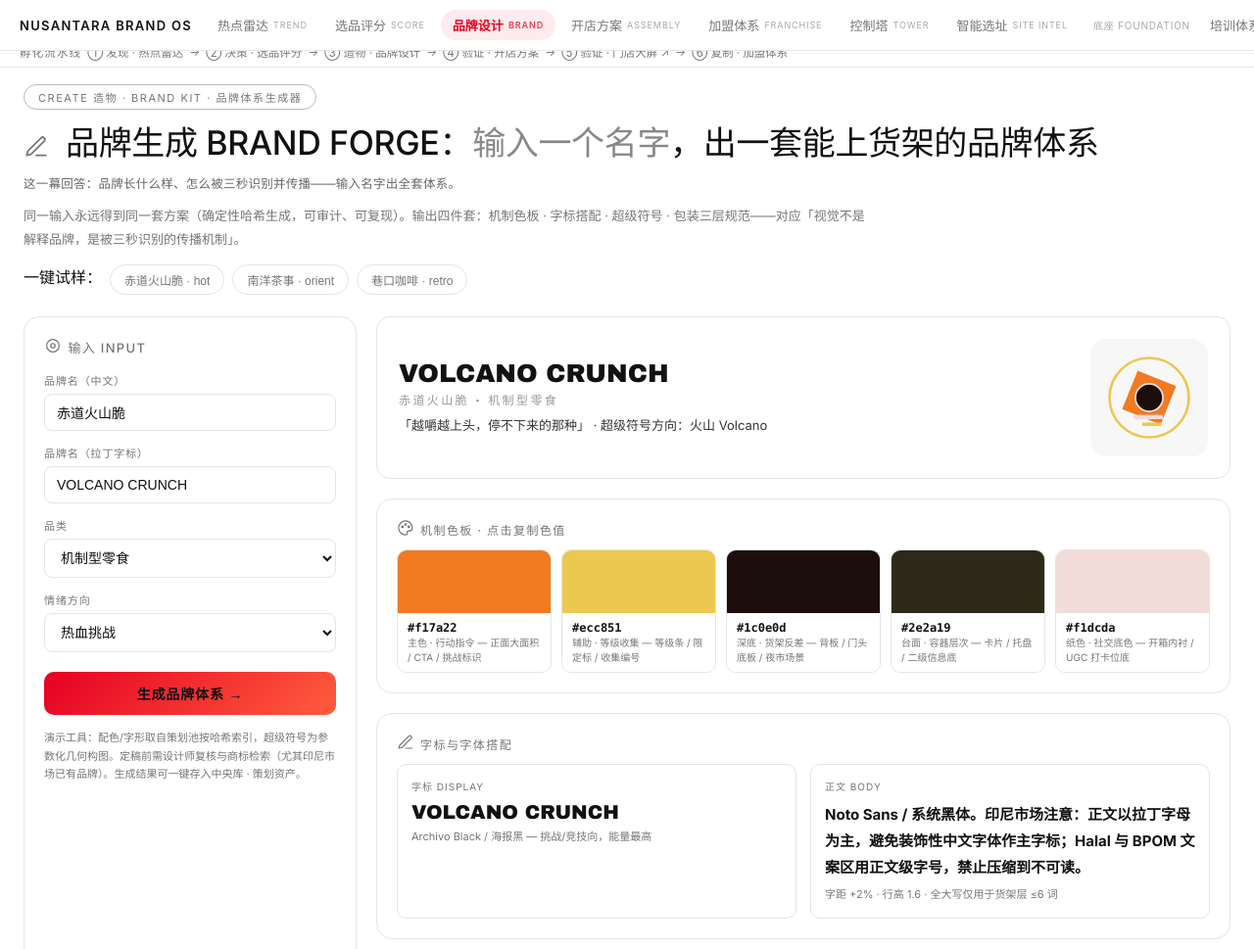
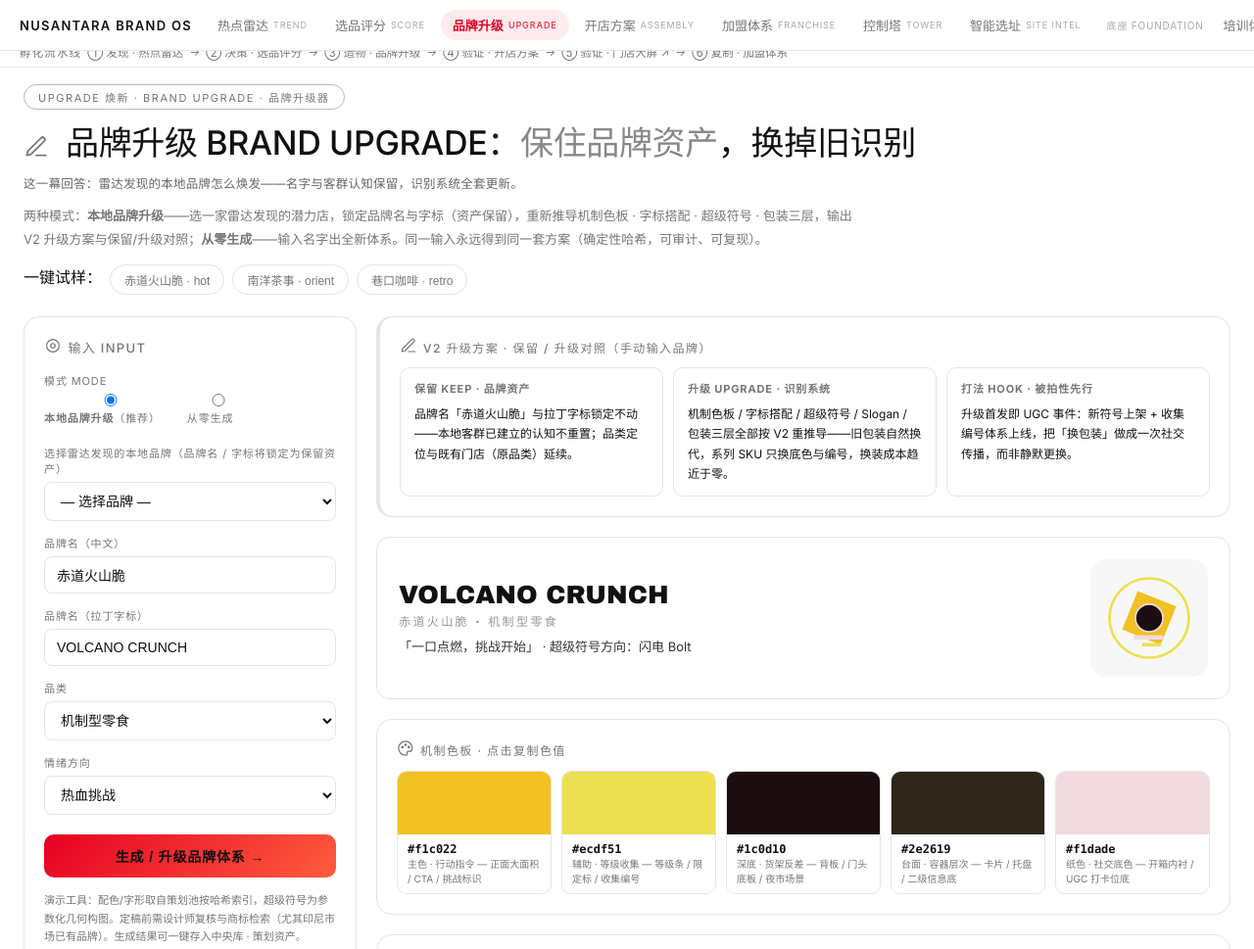
Before and after one commit to vfvincentwong2026/nusantara-brand-os, a plain HTML site: page web/brandkit/index.html in a window 1280 px wide. Shown: the top 969 px of the page at 98% size. Drawn offline with Linux system fonts and the light colour scheme.

Commit message:
品牌设计→品牌升级：本地品牌V2升级模式（雷达店铺接入+保留/升级对照），全站改名

```diff
--- a/web/brandkit/index.html
+++ b/web/brandkit/index.html
@@ -7,7 +7,7 @@
 <link rel="preconnect" href="https://fonts.googleapis.com">
 <link rel="preconnect" href="https://fonts.gstatic.com" crossorigin>
 <link href="https://fonts.googleapis.com/css2?family=Fraunces:opsz,wght@9..144,500;9..144,600&family=Inter:wght@400;500;600;700;800&family=IBM+Plex+Mono:wght@400;500&display=swap" rel="stylesheet">
-<title>品牌生成 · 输入名字，出一套可落地品牌体系 | Nusantara Brand OS</title>
+<title>品牌升级 · 本地品牌识别系统更新 / 从零生成 | Nusantara Brand OS</title>
 <style>
   * { margin:0; padding:0; box-sizing:border-box; }
   body { background:#ffffff; color:#111111; font-family:'Segoe UI',system-ui,'Microsoft YaHei',sans-serif; min-height:100dvh; }
@@ -80,7 +80,7 @@
   <a href="/" style="color:var(--paper);font-weight:600;letter-spacing:.1em;margin-right:10px;text-decoration:none;flex:0 0 auto;">NUSANTARA BRAND OS</a>
   <a class="nl" data-p="trend" href="/trend/">热点雷达<span class="nle">TREND</span></a>
   <a class="nl" data-p="launch" href="/launch/">选品评分<span class="nle">SCORE</span></a>
-  <a class="nl" data-p="brandkit" href="/brandkit/">品牌设计<span class="nle">BRAND</span></a>
+  <a class="nl" data-p="brandkit" href="/brandkit/">品牌升级<span class="nle">UPGRADE</span></a>
   <a class="nl" data-p="assembly" href="/assembly/">开店方案<span class="nle">ASSEMBLY</span></a>
   <a class="nl" data-p="franchise" href="/franchise/">加盟体系<span class="nle">FRANCHISE</span></a>
   <a class="nl" data-p="tower" href="/tower/">控制塔<span class="nle">TOWER</span></a>
@@ -95,7 +95,7 @@
   <span style="letter-spacing:.1em;">孵化流水线</span>
   <a href="/trend/" data-s="/trend/" style="color:#767676;text-decoration:none;">① 发现 · 热点雷达</a><span>→</span>
 <a href="/launch/" data-s="/launch/" style="color:#767676;text-decoration:none;">② 决策 · 选品评分</a><span>→</span>
-<a href="/brandkit/" data-s="/brandkit/" style="color:#767676;text-decoration:none;">③ 造物 · 品牌设计</a><span>→</span>
+<a href="/brandkit/" data-s="/brandkit/" style="color:#767676;text-decoration:none;">③ 造物 · 品牌升级</a><span>→</span>
 <a href="/assembly/" data-s="/assembly/" style="color:#767676;text-decoration:none;">④ 验证 · 开店方案</a><span>→</span>
 <a href="https://nusantara-container.pages.dev/store-dash/" data-s="/store-dash/" target="_blank" rel="noopener" style="color:#767676;text-decoration:none;">⑤ 验证 · 门店大屏 ↗</a><span>→</span>
 <a href="/franchise/" data-s="/franchise/" style="color:#767676;text-decoration:none;">⑥ 复制 · 加盟体系</a>
@@ -103,16 +103,25 @@
 </div>
 <div class="wrap">
   <div class="head">
-    <div class="tag">CREATE 造物 · BRAND KIT · 品牌体系生成器</div>
-    <h1>品牌生成 BRAND FORGE：<em>输入一个名字</em>，出一套能上货架的品牌体系</h1>
-    <p class="actq" style="margin:10px 0 0;color:#666;font-size:12.5px;letter-spacing:.02em;">这一幕回答：品牌长什么样、怎么被三秒识别并传播——输入名字出全套体系。</p>
-    <p>同一输入永远得到同一套方案（确定性哈希生成，可审计、可复现）。输出四件套：机制色板 · 字标搭配 · 超级符号 · 包装三层规范——对应「视觉不是解释品牌，是被三秒识别的传播机制」。</p>
+    <div class="tag">UPGRADE 焕新 · BRAND UPGRADE · 品牌升级器</div>
+    <h1>品牌升级 BRAND UPGRADE：<em>保住品牌资产</em>，换掉旧识别</h1>
+    <p class="actq" style="margin:10px 0 0;color:#666;font-size:12.5px;letter-spacing:.02em;">这一幕回答：雷达发现的本地品牌怎么焕发——名字与客群认知保留，识别系统全套更新。</p>
+    <p>两种模式：<b>本地品牌升级</b>——选一家雷达发现的潜力店，锁定品牌名与字标（资产保留），重新推导机制色板 · 字标搭配 · 超级符号 · 包装三层，输出 V2 升级方案与保留/升级对照；<b>从零生成</b>——输入名字出全新体系。同一输入永远得到同一套方案（确定性哈希，可审计、可复现）。</p>
     <div class="demo" id="demo"></div>
   </div>
 
   <div class="grid">
     <div class="panel">
       <h2>输入 INPUT</h2>
+      <div class="fld"><label>模式 MODE</label>
+        <div style="display:flex;gap:10px;font-size:13px">
+          <label><input type="radio" name="f-mode" value="upgrade" checked onchange="setMode('upgrade')"> <b>本地品牌升级</b>（推荐）</label>
+          <label><input type="radio" name="f-mode" value="create" onchange="setMode('create')"> 从零生成</label>
+        </div>
+      </div>
+      <div class="fld" id="f-brandwrap"><label>选择雷达发现的本地品牌（品牌名 / 字标将锁定为保留资产）</label>
+        <select id="f-brand" onchange="pickBrand()"><option value="">加载中…</option></select>
+      </div>
       <div class="fld"><label>品牌名（中文）</label><input id="f-name" value="赤道火山脆" maxlength="12"></div>
       <div class="fld"><label>品牌名（拉丁字标）</label><input id="f-latin" value="VOLCANO CRUNCH" maxlength="24"></div>
       <div class="fld"><label>品类</label>
@@ -134,7 +143,7 @@
           <option value="retro">复古街角</option>
         </select>
       </div>
-      <button class="gen" onclick="generate()">生成品牌体系 →</button>
+      <button class="gen" onclick="generate()">生成 / 升级品牌体系 →</button>
       <div class="note">演示工具：配色/字形取自策划池按哈希索引，超级符号为参数化几何构图。定稿前需设计师复核与商标检索（尤其印尼市场已有品牌）。生成结果可一键存入中央库 · 策划资产。</div>
     </div>
     <div id="out"></div>
@@ -175,13 +184,37 @@ const PACK_RULES=[
   ['社交层 · 被拍性','预留 UGC 打卡位（一句话文案区）；每袋一个可收集编号；色差在 TikTok 滤镜下依然成立','<i>评审：先被看见、再被理解、最后被记住</i>'],
 ];
 
+// ── 模式：本地品牌升级（雷达店铺接入）──────────────────
+let SHOPS=[], MODE='upgrade';
+fetch('/trend/data/local_brands.json').then(r=>r.ok?r.json():null).then(d=>{
+  SHOPS=(d&&d.shops)||[];
+  document.getElementById('f-brand').innerHTML='<option value="">— 选择品牌 —</option>'+
+    SHOPS.map(s=>`<option value="${s.id}">📡 ${esc(s.name)} · ${esc(s.city)} · ${esc(s.category)}（潜力 ${s.potential_score}）</option>`).join('');
+  const q=new URLSearchParams(location.search).get('brand');
+  if(q&&SHOPS.some(s=>s.id===q)){document.getElementById('f-brand').value=q;pickBrand();}
+}).catch(()=>{document.getElementById('f-brand').innerHTML='<option value="">（雷达数据未加载，可手动输入品牌名）</option>';});
+function setMode(m){
+  MODE=m;
+  document.getElementById('f-brandwrap').style.display=m==='upgrade'?'':'none';
+  if(m==='create'){window.__shop=null;
+    document.getElementById('f-name').readOnly=false;document.getElementById('f-latin').readOnly=false;}
+}
+function pickBrand(){
+  const s=SHOPS.find(x=>x.id===document.getElementById('f-brand').value);if(!s)return;
+  window.__shop=s;
+  document.getElementById('f-name').value=s.name;
+  document.getElementById('f-latin').value=s.name.toUpperCase();
+  document.getElementById('f-name').readOnly=true;document.getElementById('f-latin').readOnly=true;
+  generate();
+}
+
 function generate(preset){
   if(preset){document.getElementById('f-name').value=preset[0];document.getElementById('f-latin').value=preset[1];
     document.getElementById('f-cat').value=preset[2];document.getElementById('f-vibe').value=preset[3];}
   const name=document.getElementById('f-name').value.trim()||'未命名';
   const latin=document.getElementById('f-latin').value.trim()||name;
   const cat=document.getElementById('f-cat').value, vibe=document.getElementById('f-vibe').value;
-  const r=rng(hash(name+latin+cat+vibe));
+  const r=rng(hash(name+latin+cat+vibe+(MODE==='upgrade'?'·UPGRADE·V2':'')));
   // 色板：品类基调 ± 情绪偏移 ± 哈希抖动
   const hues=CAT_HUE[cat];
   const shift=VIBE_HUE_SHIFT[vibe];
@@ -197,7 +230,7 @@ function generate(preset){
   const font=FONTS[VIBE_FONT[vibe]];
   const symbol=SYMBOLS[(VIBE_SYMBOL[vibe]+Math.floor(r()*3))%SYMBOLS.length];
   const slogan=SLOGAN[vibe][Math.floor(r()*SLOGAN[vibe].length)];
-  const kit={name,latin,cat,vibe,primary,accent,deep,paper,font:font[0],symbol,slogan,ts:new Date().toISOString()};
+  const kit={name,latin,cat,vibe,mode:MODE,shop:window.__shop||null,primary,accent,deep,paper,font:font[0],symbol,slogan,ts:new Date().toISOString()};
   window.__kit=kit;
   render(kit,palette,font);
 }
@@ -220,6 +253,15 @@ function symbolSVG(kit,r){
 function render(kit,palette,font){
   const r=rng(hash(kit.name+'svg'));
   document.getElementById('out').innerHTML=`
+  ${kit.mode==='upgrade'?`
+  <div class="panel sec" style="border-left:4px solid #2e7d32">
+    <h3>V2 升级方案 · 保留 / 升级对照（${kit.shop?`📡 ${esc(kit.shop.name)} · ${esc(kit.shop.city)} · 潜力 ${kit.shop.potential_score}`:'手动输入品牌'}）</h3>
+    <div class="rules">
+      <div class="rule"><b>保留 KEEP · 品牌资产</b>品牌名「${esc(kit.name)}」与拉丁字标锁定不动——本地客群已建立的认知不重置；品类定位与既有门店（${kit.shop?esc(kit.shop.category):'原品类'}）延续。</div>
+      <div class="rule"><b>升级 UPGRADE · 识别系统</b>机制色板 / 字标搭配 / 超级符号 / Slogan / 包装三层全部按 V2 重推导——旧包装自然换代，系列 SKU 只换底色与编号，换装成本趋近于零。</div>
+      <div class="rule"><b>打法 HOOK · 被拍性先行</b>升级首发即 UGC 事件：新符号上架 + 收集编号体系上线，把「换包装」做成一次社交传播，而非静默更换。</div>
+    </div>
+  </div>`:''}
   <div class="brand-hero" style="background:linear-gradient(135deg,${kit.deep},${kit.surface});">
     <div>
       <div class="bn" style="font-family:${font[1]};">${esc(kit.latin)}<small>${esc(kit.name)} · ${catName(kit.cat)}</small></div>
@@ -273,7 +315,7 @@ function catName(c){return{snack:'机制型零食',tea:'新茶饮',coffee:'咖
 function saveKit(){
   const k=window.__kit;if(!k)return;
   const l=JSON.parse(localStorage.getItem('nbo_lib_asset')||'[]');
-  l.push({id:'KIT-'+Date.now(),name:`品牌体系 · ${k.name}（${k.latin}）`,category:k.cat,
+  l.push({id:'KIT-'+Date.now(),name:`${k.mode==='upgrade'?'品牌升级 V2':'品牌体系'} · ${k.name}（${k.latin}）`,category:k.cat,
     palette:`主色 ${k.primary} · 辅助 ${k.accent}`,font:k.font,symbol:k.symbol,slogan:k.slogan});
   localStorage.setItem('nbo_lib_asset',JSON.stringify(l));
   alert(`已存入策划资产库：${k.name}`);
--- a/web/franchise/data/franchise.json
+++ b/web/franchise/data/franchise.json
@@ -1,5 +1,5 @@
 {
-  "generated_at": "2026-11-02T12:21:38",
+  "generated_at": "2026-11-02T12:53:23",
   "demo": true,
   "fx": {
     "rmb_to_idr": 2200,
--- a/web/launch/data/launch.json
+++ b/web/launch/data/launch.json
@@ -1,5 +1,5 @@
 {
-  "generated_at": "2026-11-02T12:21:37",
+  "generated_at": "2026-11-02T12:53:22",
   "demo": true,
   "window": "近 3 个月",
   "factors": [
--- a/web/map/data/opportunity.json
+++ b/web/map/data/opportunity.json
@@ -1,5 +1,5 @@
 {
-  "generated_at": "2026-11-02T12:21:22",
+  "generated_at": "2026-11-02T12:53:00",
   "demo": true,
   "model": "机会分 = 人口 50% + 商圈等级 30% + 低竞品 20%（min-max 归一）",
   "zones": [
--- a/web/trend/data/hotbrands.json
+++ b/web/trend/data/hotbrands.json
@@ -1,5 +1,5 @@
 {
-  "generated_at": "2026-11-02T12:21:31",
+  "generated_at": "2026-11-02T12:53:14",
   "demo": true,
   "window": "近 3 个月",
   "brands": [
--- a/web/trend/data/local_brands.json
+++ b/web/trend/data/local_brands.json
@@ -1,5 +1,5 @@
 {
-  "generated_at": "2026-11-02 11:21",
+  "generated_at": "2026-11-02 11:53",
   "demo": true,
   "window": "近3个月",
   "source_note": "演示种子数据 · 字段对齐真实 IG/TikTok/X 公开数据抓取口径（粉丝/播放/互动/增速）",
--- a/web/trend/data/trend_snacks.json
+++ b/web/trend/data/trend_snacks.json
@@ -1,5 +1,5 @@
 {
-  "generated_at": "2026-11-02T12:21:30",
+  "generated_at": "2026-11-02T12:53:12",
   "demo": true,
   "window": "近 3 个月",
   "regions": [
```
Also changed, not shown: web/assembly/index.html (+2 -2 lines), web/franchise/index.html (+1 -1 lines), web/index.html (+1 -1 lines), web/launch/index.html (+2 -2 lines), web/library/index.html (+3 -3 lines), web/map/index.html (+1 -1 lines), web/playbook/index.html (+1 -1 lines), web/tower/index.html (+3 -3 lines), web/trend/index.html (+3 -2 lines), web/map/data/site_select.json, 1 other file.
